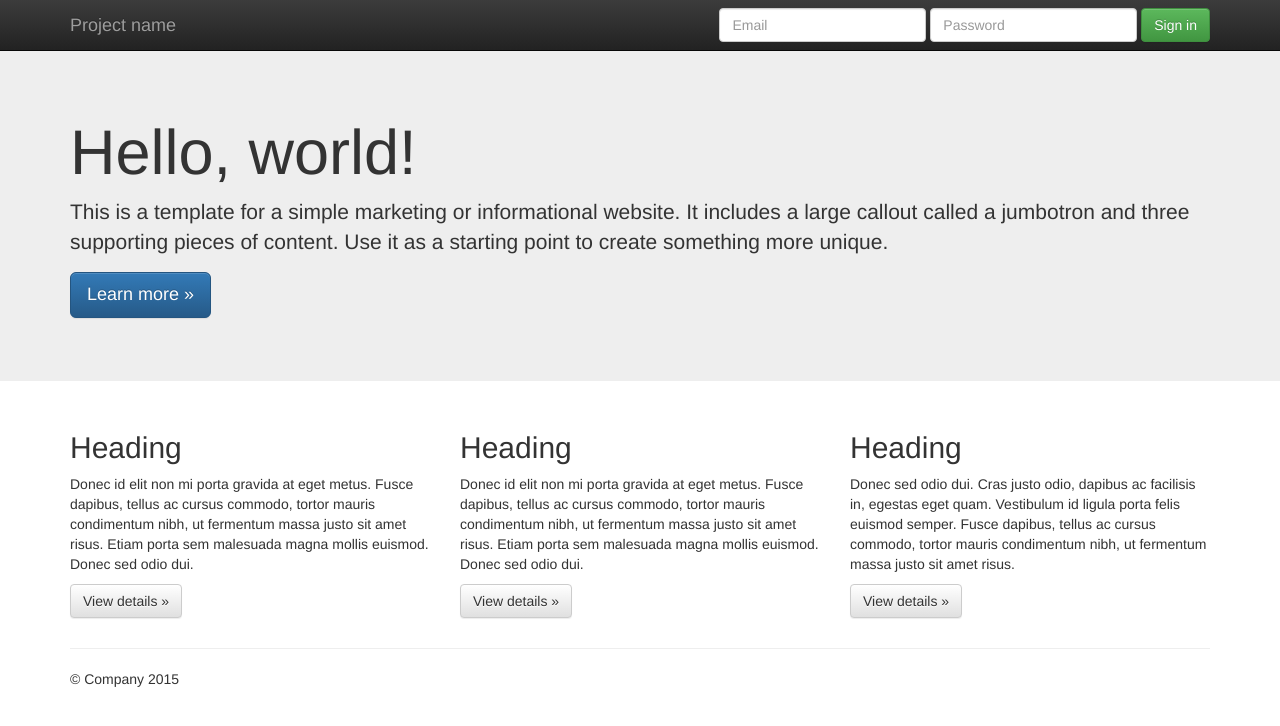
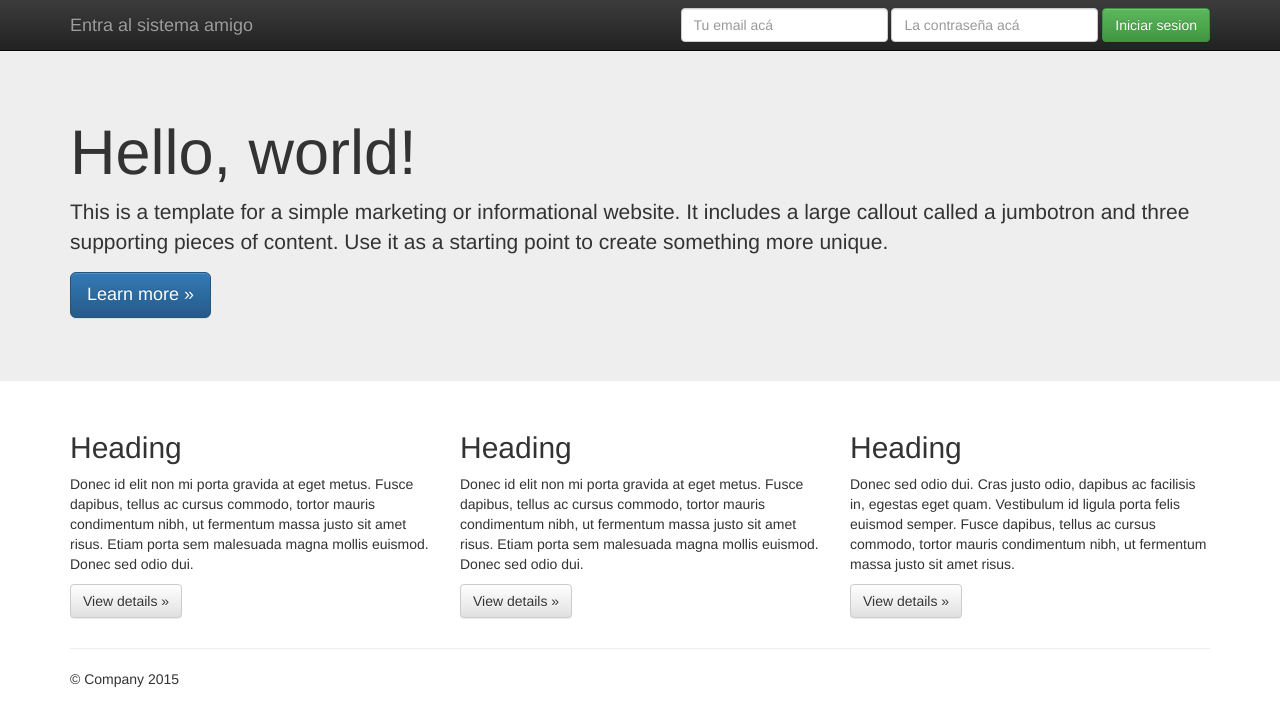
Before and after one commit to FranciscaBC/BootCamp12Git, a plain HTML site: page index.html in a window 1280 px wide. Drawn offline with nearby package versions, Linux system fonts and the light colour scheme.

Commit message:
Se modifica modulo de login de la web

```diff
--- a/index.html
+++ b/index.html
@@ -36,17 +36,17 @@
             <span class="icon-bar"></span>
             <span class="icon-bar"></span>
           </button>
-          <a class="navbar-brand" href="#">Project name</a>
+          <a class="navbar-brand" href="#">Entra al sistema amigo</a>
         </div>
         <div id="navbar" class="navbar-collapse collapse">
           <form class="navbar-form navbar-right" role="form">
             <div class="form-group">
-              <input type="text" placeholder="Email" class="form-control">
+              <input type="text" placeholder="Tu email acá" class="form-control">
             </div>
             <div class="form-group">
-              <input type="password" placeholder="Password" class="form-control">
+              <input type="password" placeholder="La contraseña acá" class="form-control">
             </div>
-            <button type="submit" class="btn btn-success">Sign in</button>
+            <button type="submit" class="btn btn-success">Iniciar sesion</button>
           </form>
         </div><!--/.navbar-collapse -->
       </div>
```
